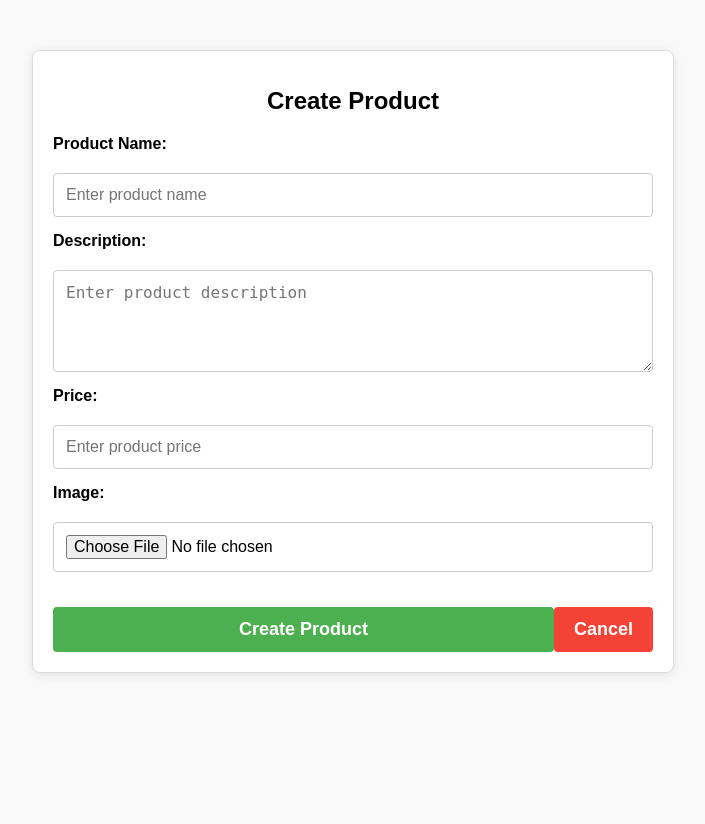
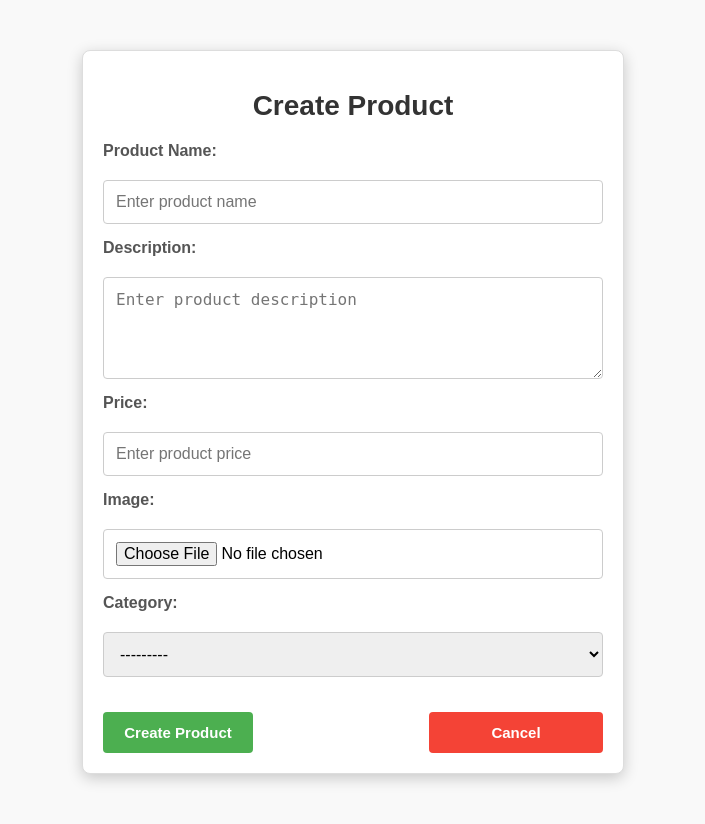
Before and after one commit to mitvr006/Baby_Store, a Django app: page /blog/add/product/ in a window 1280 px wide. Shown: the whole page, without its empty margins (287-992 px from the left). Before the commit the page ends 675 px from the top, so only its background shows below. Run offline with Django 5.2, Linux system fonts and the light colour scheme; data comes from the database, SQL or seed files in the repository; both versions use the stored data as it was after the commit.

Commit message:
add products is add the category choice option and css headling

```diff
--- a/mycutie/blog/forms.py
+++ b/mycutie/blog/forms.py
@@ -4,10 +4,11 @@
 class ProductForm(forms.ModelForm):
     class Meta:
         model = Product
-        fields = ['name', 'description', 'price', 'image']
+        fields = ['name', 'description', 'price', 'image', 'category']
         widgets = {
             'name': forms.TextInput(attrs={'placeholder': 'Enter product name'}),
             'description': forms.Textarea(attrs={'placeholder': 'Enter product description', 'rows': 4}),
             'price': forms.NumberInput(attrs={'placeholder': 'Enter product price'}),
             'photo': forms.ClearableFileInput(),
+            'category': forms.Select(attrs={'placeholder': 'Select product category'}),
         }
--- a/mycutie/blog/templates/blog/add_cart.html
+++ b/mycutie/blog/templates/blog/add_cart.html
@@ -12,18 +12,19 @@
             background-color: #f9f9f9;
         }
         .container {
-            max-width: 600px;
+            max-width: 500px;
             margin: 50px auto;
             padding: 20px;
             background: white;
             border: 1px solid #ddd;
             border-radius: 8px;
-            box-shadow: 0 2px 10px rgba(0, 0, 0, 0.1);
+            box-shadow: 0 4px 15px rgba(0, 0, 0, 0.2);
         }
         h1 {
-            font-size: 24px;
+            font-size: 28px;
             margin-bottom: 20px;
             text-align: center;
+            color: #333;
         }
         form {
             display: flex;
@@ -33,52 +34,62 @@
         label {
             font-weight: bold;
             margin-bottom: 5px;
+            color: #555;
         }
-        input, textarea, button {
+        input, select, textarea, button {
             width: 100%;
             padding: 12px;
             font-size: 16px;
             border: 1px solid #ccc;
             border-radius: 4px;
             box-sizing: border-box;
+            transition: border-color 0.3s ease;
+        }
+        input:focus, select:focus, textarea:focus {
+            border-color: #4CAF50;
+            outline: none;
         }
         textarea {
             resize: vertical;
         }
+        button, .cancel {
+            width: 30%; /* Ensure buttons are equal width */
+            padding: 12px;
+            font-size: 15px;
+            font-weight: bold;
+            color: white;
+            border: none;
+            border-radius: 4px;
+            cursor: pointer;
+            text-align: center;
+            text-decoration: none;
+            transition: background-color 0.3s ease, transform 0.2s ease;
+        }
         button {
             background-color: #4CAF50;
-            color: white;
-            font-size: 18px;
-            font-weight: bold;
-            border: none;
-            cursor: pointer;
-            transition: background-color 0.3s ease;
-            padding: 12px 20px;
         }
         button:hover {
             background-color: #45a049;
+            transform: scale(1.05);
+        }
+        button:active {
+            transform: scale(1);
         }
         .cancel {
             background-color: #f44336;
-            text-align: center;
-            display: inline-block;
-            padding: 12px 20px;
-            font-size: 18px;
-            font-weight: bold;
-            color: white;
-            border: none;
-            text-decoration: none;
-            text-align: center;
-            border-radius: 4px;
-            transition: background-color 0.3s ease;
         }
         .cancel:hover {
             background-color: #e53935;
+            transform: scale(1.05);
+        }
+        .cancel:active {
+            transform: scale(1);
         }
         .buttons {
             display: flex;
             justify-content: space-between;
             align-items: center;
+            gap: 4%;
             margin-top: 20px;
         }
     </style>
@@ -88,6 +99,7 @@
         <h1>Create Product</h1>
         <form method="POST" enctype="multipart/form-data">
             {% csrf_token %}
+
             <label for="id_name">Product Name:</label>
             {{ form.name }}
 
@@ -100,6 +112,9 @@
             <label for="id_photo">Image:</label>
             {{ form.image }}
 
+            <label for="id_category">Category:</label>
+            {{ form.category }}
+
             <div class="buttons">
                 <button type="submit">Create Product</button>
                 <a href="{% url 'product_list' %}" class="cancel">Cancel</a>
--- a/mycutie/blog/templates/blog/signup.html
+++ b/mycutie/blog/templates/blog/signup.html
@@ -4,12 +4,10 @@
     <meta charset="UTF-8">
     <meta name="viewport" content="width=device-width, initial-scale=1.0">
     <title>Signup</title>
-    <link rel="stylesheet" href="/static/css/style.css">
-    <link rel="stylesheet" href="https://cdnjs.cloudflare.com/ajax/libs/font-awesome/6.0.0-beta3/css/all.min.css">
     <style>
         /* Resetting some default styles */
         .signupForm{
-            margin-top: 50px;
+            margin-top: 60px;
             margin-left: 300px;
             background-color: rgb(217, 216, 216);
 
@@ -110,7 +108,6 @@
     </style>
 </head>
 <body>
-    <!-- {% include "header.html" %} -->
 
     <form class="signupForm" method="POST">
 
--- a/mycutie/blog/urls.py
+++ b/mycutie/blog/urls.py
@@ -13,7 +13,7 @@
     path('product/<int:product_id>/', product_detail, name='product_detail'),
     path('buy/<int:product_id>/', buy_product, name='buy_product'),
     path('search/', search_products, name='search_products'),
-     path('category/<int:category_id>/', category_products, name='category_products'),
+    path('category/<int:category_id>/', category_products, name='category_products'),
 
 ]
 
```
Also changed, not shown: mycutie/templates/shoped.html (+18 -10 lines), mycutie/db.sqlite3, mycutie/media/products/teddy-1338895_640.jpg (added).
